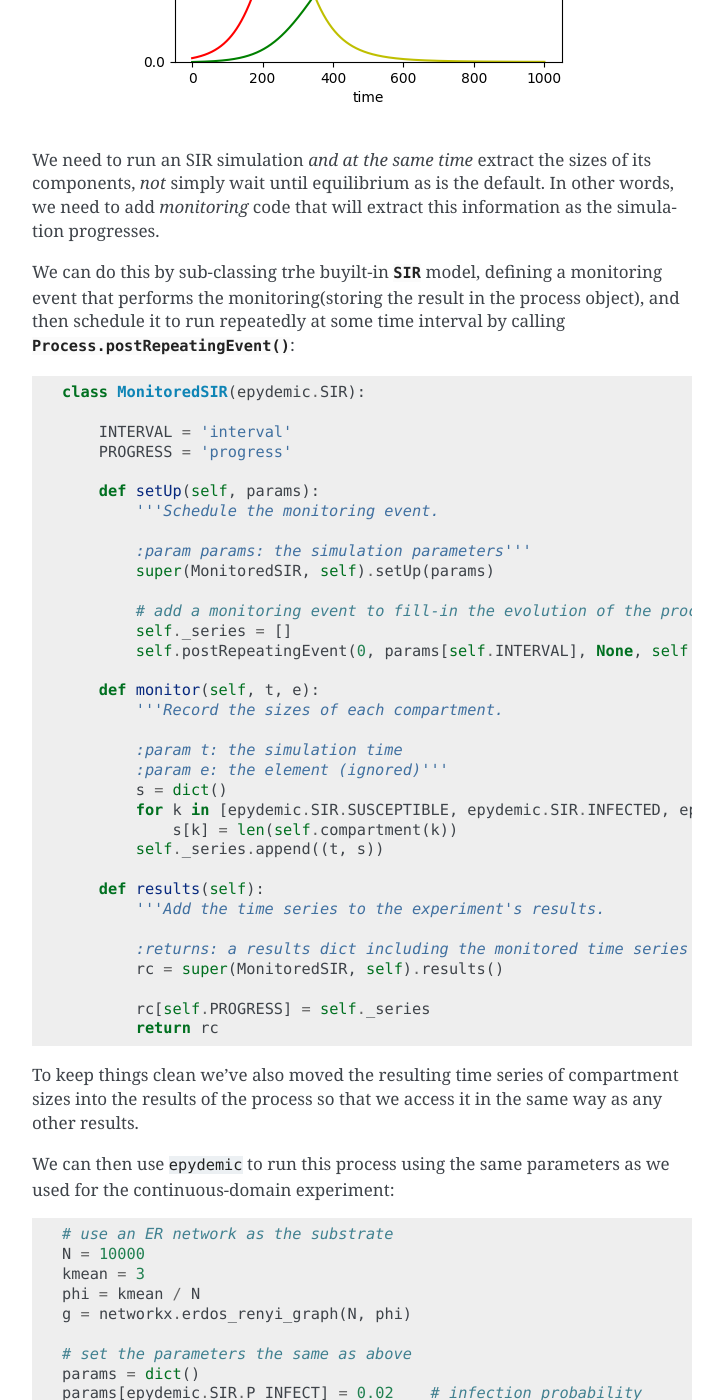
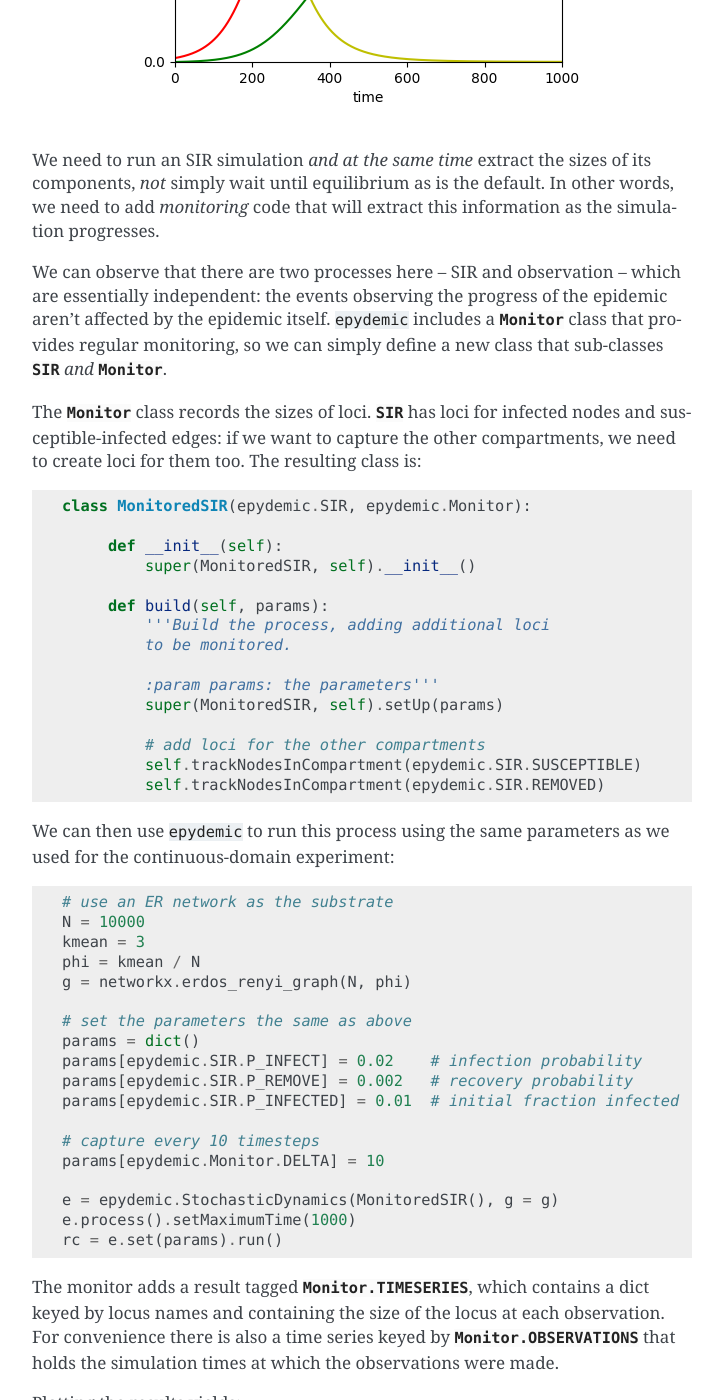
Before and after one commit to simoninireland/epydemic, a Sphinx documentation site: the page built from doc/cookbook/monitoring-progress.rst, in a window 1280 px wide and 1400 px high, scrolled down 887 px. Shown: the whole window, without its empty margins (388-1111 px from the left). Built offline with Sphinx 7.4.7, drawn with Linux system fonts in a browser that asks for light colours; some of the changed text lies outside the part shown.

Commit message:
Updated to reflect new monitoring architrecture

```diff
--- a/doc/cookbook/monitoring-progress.rst
+++ b/doc/cookbook/monitoring-progress.rst
@@ -27,48 +27,32 @@ We need to run an SIR simulation *and at the same time* extract the sizes of its
 *not* simply wait until equilibrium as is the default. In other words, we need to add *monitoring*
 code that will extract this information as the simulation progresses.
 
-We can do this by sub-classing trhe buyilt-in :class:`SIR` model, defining a monitoring event
-that performs the monitoring(storing the result in the process object), and then schedule it
-to run repeatedly at some time interval by calling :meth:`Process.postRepeatingEvent`:
+We can observe that there are two processes here -- SIR and observation -- which are essentially
+independent: the events observing the progress of the epidemic aren't affected by the epidemic
+itself. ``epydemic`` includes a :class:`Monitor` class that provides regular monitoring,
+so we can simply define a new class that sub-classes :class:`SIR` *and* :class:`Monitor`.
+
+The :class:`Monitor` class records the sizes of loci. :class:`SIR` has loci for infected
+nodes and susceptible-infected edges: if we want to capture the other compartments, we need
+to create loci for them too. The resulting class is:
 
 .. code-block:: python
 
-   class MonitoredSIR(epydemic.SIR):
+   class MonitoredSIR(epydemic.SIR, epydemic.Monitor):
 
-       INTERVAL = 'interval'
-       PROGRESS = 'progress'
+        def __init__(self):
+            super(MonitoredSIR, self).__init__()
 
-       def setUp(self, params):
-           '''Schedule the monitoring event.
+        def build(self, params):
+            '''Build the process, adding additional loci
+            to be monitored.
 
-           :param params: the simulation parameters'''
-           super(MonitoredSIR, self).setUp(params)
+            :param params: the parameters'''
+            super(MonitoredSIR, self).setUp(params)
 
-           # add a monitoring event to fill-in the evolution of the process
-           self._series = []
-           self.postRepeatingEvent(0, params[self.INTERVAL], None, self.monitor)
-
-       def monitor(self, t, e):
-           '''Record the sizes of each compartment.
-
-           :param t: the simulation time
-           :param e: the element (ignored)'''
-           s = dict()
-           for k in [epydemic.SIR.SUSCEPTIBLE, epydemic.SIR.INFECTED, epydemic.SIR.REMOVED]:
-               s[k] = len(self.compartment(k))
-           self._series.append((t, s))
-
-       def results(self):
-           '''Add the time series to the experiment's results.
-
-           :returns: a results dict including the monitored time series'''
-           rc = super(MonitoredSIR, self).results()
-
-           rc[self.PROGRESS] = self._series
-           return rc
-
-To keep things clean we've also moved the resulting time series of compartment sizes into the results
-of the process so that we access it in the same way as any other results.
+            # add loci for the other compartments
+            self.trackNodesInCompartment(epydemic.SIR.SUSCEPTIBLE)
+            self.trackNodesInCompartment(epydemic.SIR.REMOVED)
 
 We can then use ``epydemic`` to run this process using the same parameters as we used for the
 continuous-domain experiment:
@@ -87,12 +71,17 @@ continuous-domain experiment:
    params[epydemic.SIR.P_REMOVE] = 0.002   # recovery probability
    params[epydemic.SIR.P_INFECTED] = 0.01  # initial fraction infected
 
-   # capture every 10s
-   params[MonitoredSIR.INTERVAL] = 10
+   # capture every 10 timesteps
+   params[epydemic.Monitor.DELTA] = 10
 
    e = epydemic.StochasticDynamics(MonitoredSIR(), g = g)
    e.process().setMaximumTime(1000)
    rc = e.set(params).run()
+
+The monitor adds a result tagged :attr:`Monitor.TIMESERIES`, which contains a dict keyed
+by locus names and containing the size of the locus at each observation. For convenience
+there is also a time series keyed by :attr:`Monitor.OBSERVATIONS` that holds the simulation
+times at which the observations were made.
 
 Plotting the results yields:
 
```
Also changed, not shown: doc/cookbook/powerlaw-cutoff.png, doc/cookbook/sir-progress-dt.png, doc/cookbook/sir-progress-er.png, doc/cookbook/sir-progress-plc.png.
